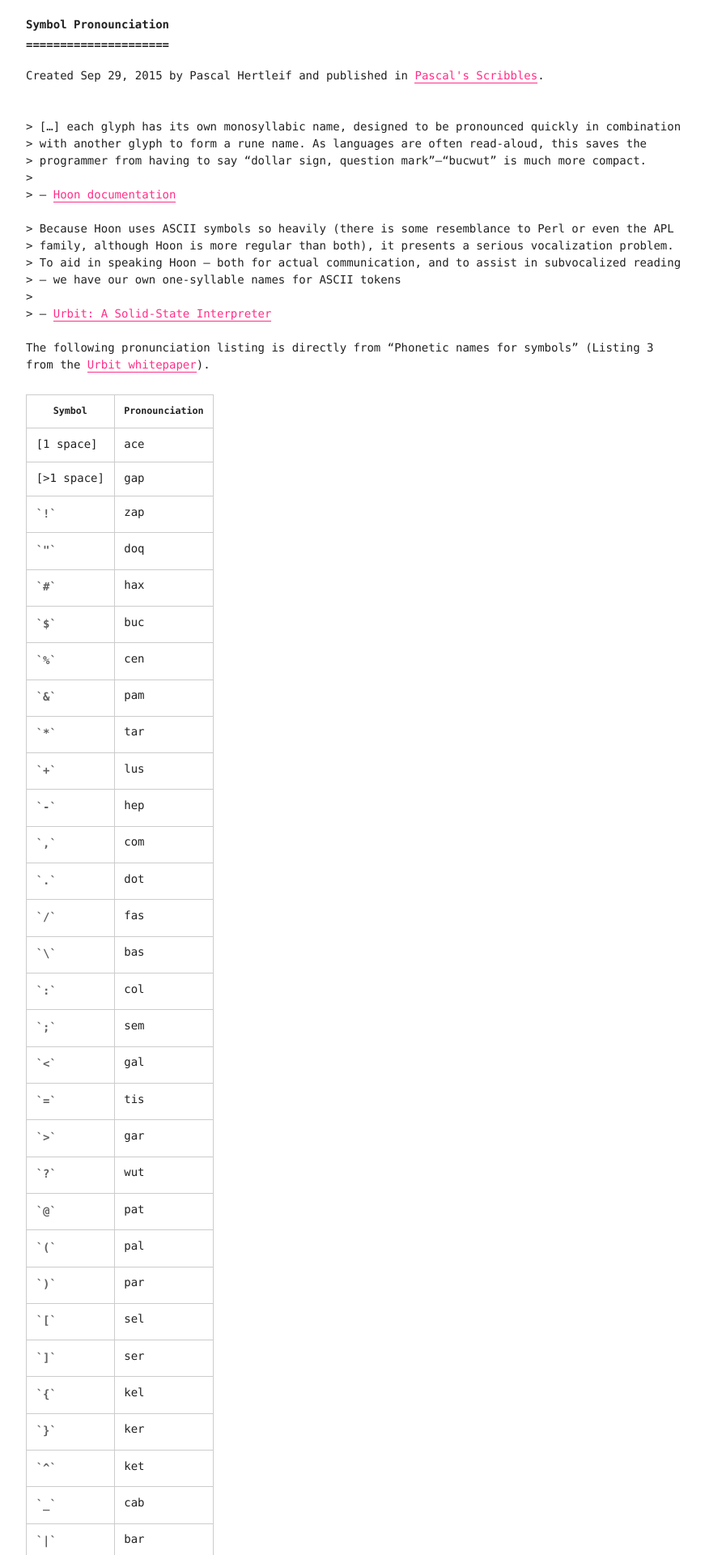
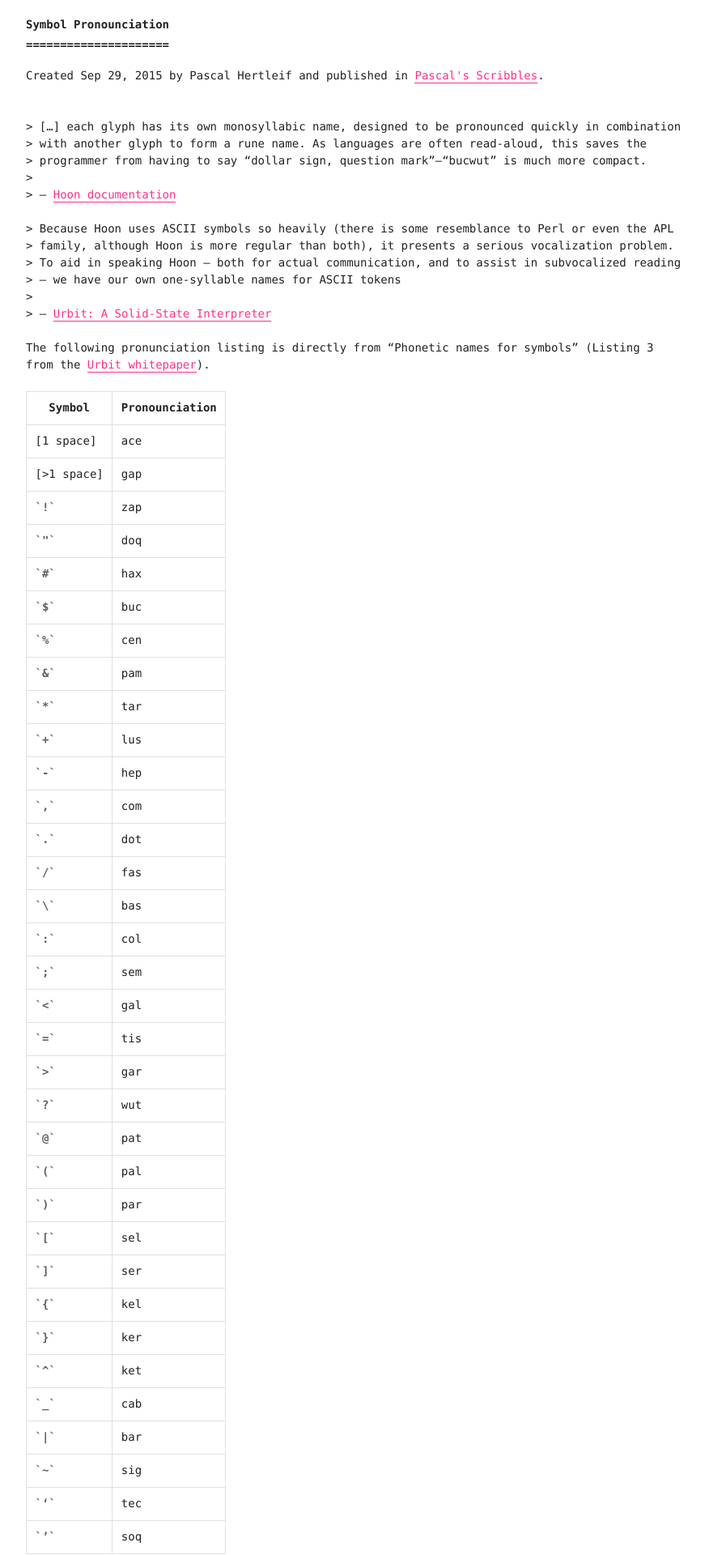
Before and after one commit to killercup/scribbles, a Jekyll site: the page built from _posts/2015-09-29-symbol-pronounciation.md, in a window 1280 px wide. Shown: the top 1920 px of the page at 81% size, without its empty margins (202-1073 px from the left). Built offline with Jekyll 4.4.1, drawn with Linux system fonts in a browser that asks for light colours.

Commit message:
Refactor table styles, add `tfoot` styling
With great vertical rhythm comes great mathematical responsibility.

```diff
--- a/_sass/hack/_vars.scss
+++ b/_sass/hack/_vars.scss
@@ -5,6 +5,7 @@
  */
 $text-color: $grey-900;
 $light-grey: $grey-600;
+$bright-grey: $grey-300;
 $link-color: #FF2E88;
 
 $font-size-base: 14px;
--- a/_sass/hack/components/_table.scss
+++ b/_sass/hack/components/_table.scss
@@ -3,22 +3,32 @@
  */
 
 table {
+	$border-width: 1px;
+
   width: 100%;
   display: block;
   overflow-x: scroll;
   border-collapse: collapse;
-  margin: 1.75rem 0;
+  margin: $lh 0;
 
   td,
   th {
     vertical-align: top;
-    border: 1px solid #ccc;
-    line-height: 1.25rem;
-    padding: 0.8333rem;
+    border: $border-width solid $bright-grey;
+    line-height: $lh;
+    padding: ($lh / 2);
+    padding: calc(#{$lh / 2} - #{$border-width}) ($lh / 2);
   }
 
-  thead th {
-    font-size: 0.833rem;
+  thead th,
+  tfoot td	{
     font-weight: bold;
   }
+
+	tfoot tr:first-child td {
+	  $border-width: 2px;
+
+		border-top-width: $border-width;
+    padding-top: calc(#{$lh / 2} - #{$border-width});
+	}
 }
```
